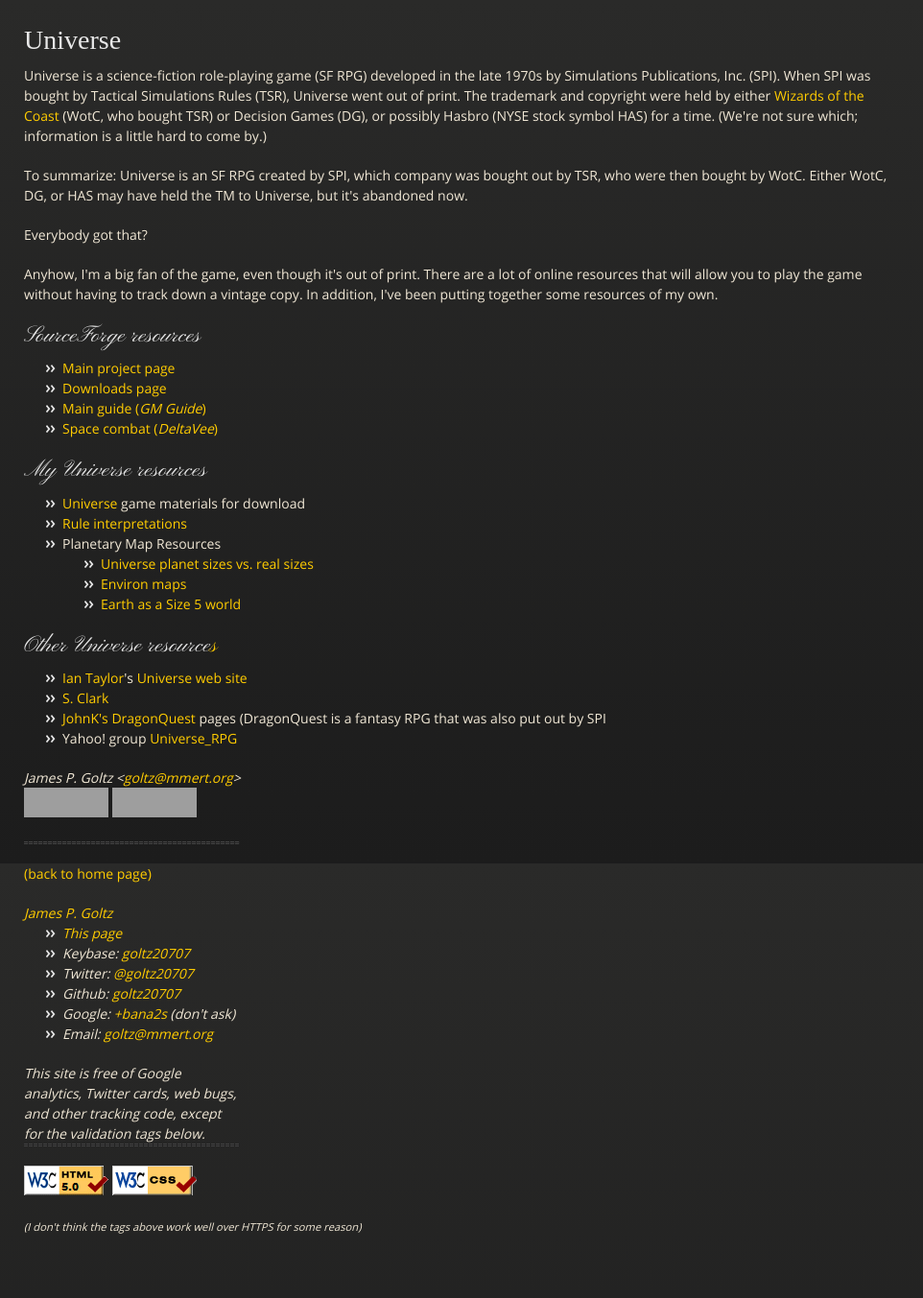
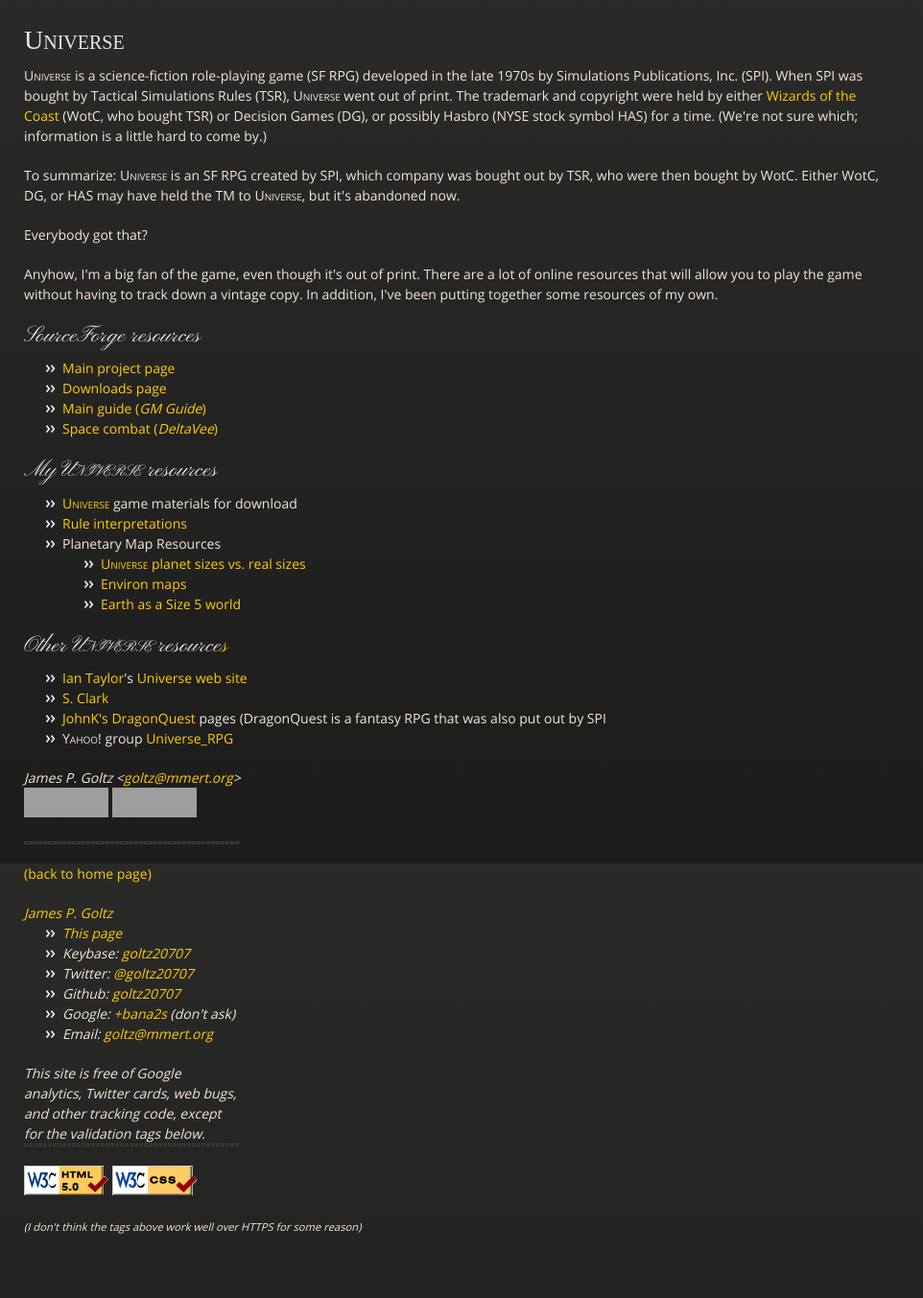
Before and after one commit to goltz20707/goltz20707.github.io, a Jekyll site: the page built from Universe/index.html, in a window 1280 px wide. Shown: the whole page at 96% size, without its empty margins (0-962 px from the left). Built offline with Jekyll 4.4.1, drawn with Linux system fonts in a browser that asks for light colours; grey boxes are pictures that could not be loaded.

Commit message:
Added small caps.

```diff
--- a/css/styles.css
+++ b/css/styles.css
@@ -301,6 +301,8 @@
 sub {
   bottom: -0.25em;
 }
+
+.sc { font-variant: small-caps; }
 
 /* =============================================================================
    Lists
```
